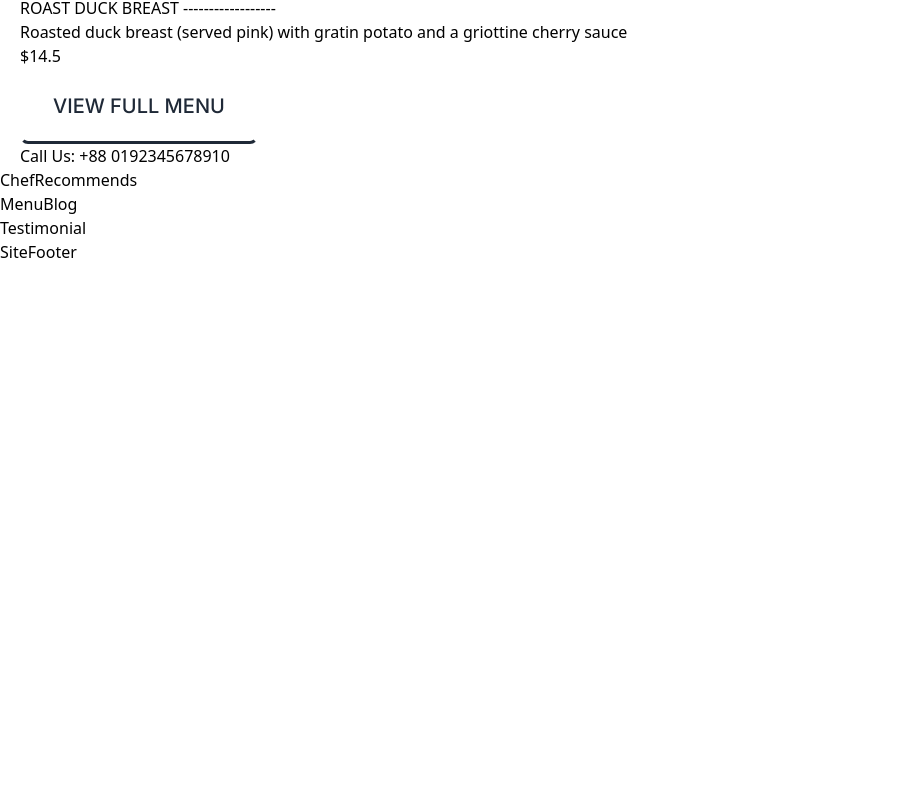
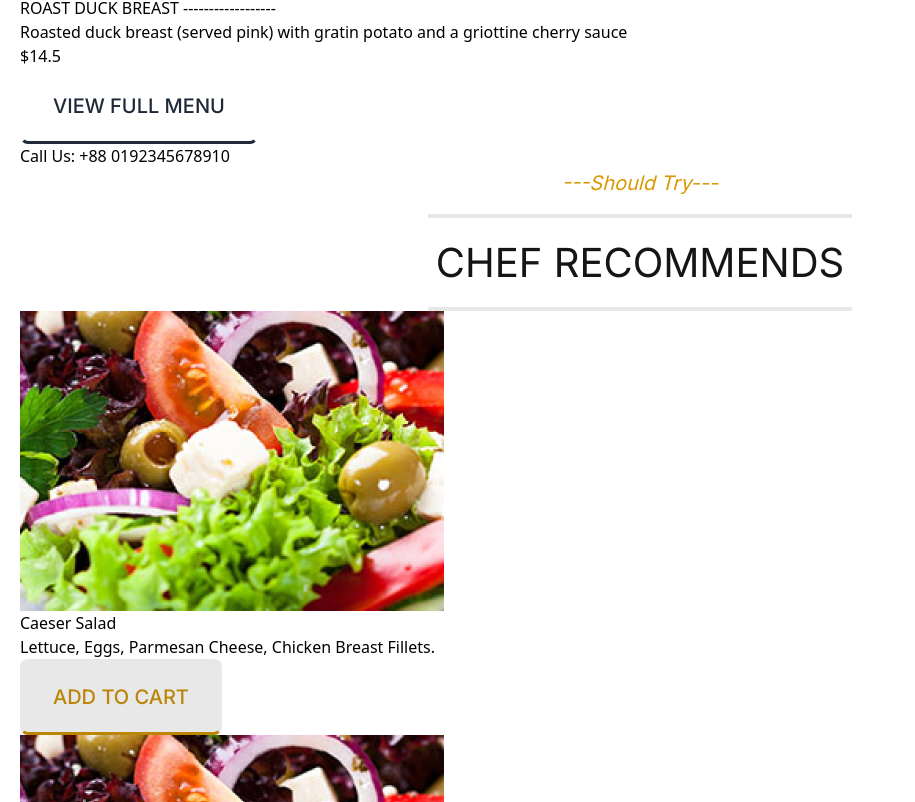
Before and after one commit to Emoncr/Bistro-Boss, a Next.js app: page / in a window 1280 px wide. Shown: the part 1998-2800 px from the top of the page, without its empty margins (0-915 px from the left). Before the commit the page ends 2262 px from the top, so only its background shows below. Built offline with nearby package versions, Linux system fonts and the light colour scheme.

Commit message:
chef recommends section complate

```diff
--- /dev/null
+++ b/src/Components/Card-ChefRecommend.jsx
@@ -0,0 +1,23 @@
+import React from 'react'
+
+const ChefRecommendCard = () => {
+    return (
+        <div className='max-w-[424px] mx-auto'>
+            <div className="image_container">
+                <img className='lg:min-h-[300px] max-h-[300px] w-full h-full object-cover ' src="/dynamic images/chef recomand Image.png" alt="Card Image" />
+            </div>
+            <div className="card_body bg-[#F3F3F3] px-5 py-6 sm:px-8 sm:py-6 lg:px-10 lg:py-8">
+                <h4 className='text-brandDark text-base sm:text-xl lg:text-[24px] font-inter font-semibold  text-center'>Caeser Salad</h4>
+                <p className='text-sm sm:text-base font-inter font-normal text-center mt-2'>Lettuce, Eggs, Parmesan Cheese, Chicken Breast Fillets.</p>
+
+                <div className="btn-container flex items-center justify-center mt-6">
+                    <button className='brand_btn_yellow'>
+                        add to cart
+                    </button>
+                </div>
+            </div>
+        </div>
+    )
+}
+
+export default ChefRecommendCard
--- a/src/Components/ChefRecommends.jsx
+++ b/src/Components/ChefRecommends.jsx
@@ -1,8 +1,23 @@
 import React from 'react'
+import ChefRecommendCard from './Card-ChefRecommend'
 
 const ChefRecommends = () => {
   return (
-    <div>ChefRecommends</div>
+    <section className='py-10 sm:py-16 lg:py-[130px]'>
+      <div className="container">
+        <div className="heading_container">
+          <p className='tiny_heading'>---Should Try---</p>
+          <div className='divider_1'></div>
+          <h2 className='heading'>CHEF RECOMMENDS</h2>
+          <div className='divider_2 '></div>
+        </div>
+        <div className="card_container grid grid-cols-1 sm:grid-cols-2 lg:grid-cols-3 gap-6 mt-12">
+          <ChefRecommendCard />
+          <ChefRecommendCard />
+          <ChefRecommendCard />
+        </div>
+      </div>
+    </section>
   )
 }
 
--- a/src/app/globals.css
+++ b/src/app/globals.css
@@ -15,6 +15,12 @@
 .brand_btn_dark {
   @apply font-inter font-medium text-base sm:text-[18px] md:text-xl text-brandSecoundry bg-transparent uppercase rounded-lg border-[3px] border-transparent border-b-brandSecoundry hover:border-brandSecoundry duration-500 py-3  lg:py-5 px-[30px];
 }
+.brand_btn_yellow {
+  @apply font-inter font-medium text-base text-brandLite sm:text-[18px] md:text-xl  bg-[#E8E8E8] uppercase rounded-lg border-[3px] border-transparent border-b-brandLite hover:border-transparent hover:bg-[#1F2937] duration-300 py-3  lg:py-5 px-[30px];
+}
+
+
+
 
 /* //===============CONTAINER CSS================// */
 .container {
--- a/tailwind.config.js
+++ b/tailwind.config.js
@@ -41,6 +41,7 @@ module.exports = {
         brandDark: "#151515",
         brandPrimary: "#D1A054",
         brandSecoundry: "#1F2937",
+        brandLite:"#BB8506",
         menuCardBg: "#F3F3F3",
         tinyHeading: "#D99904",
         navActive: "#EEFF25",
```
Also changed, not shown: public/dynamic images/chef recomand Image.png (added).
